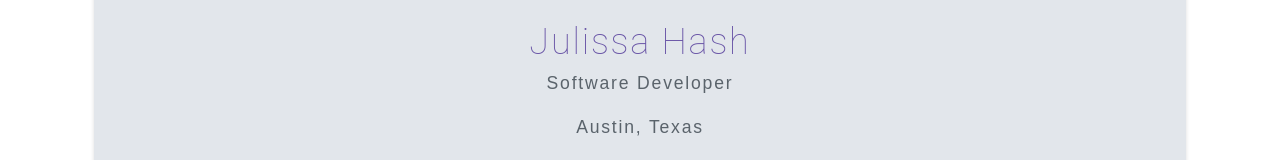
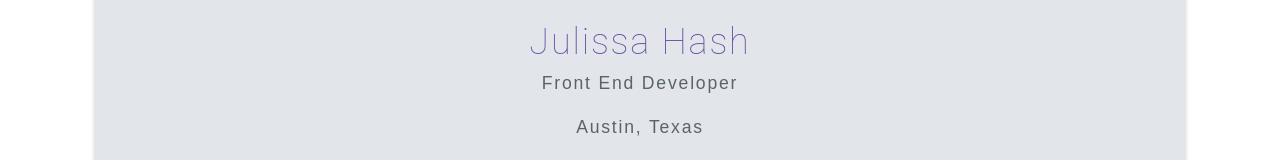
Before and after one commit to yoyachi/full-portfolio, a React (Create React App) app: page / in a window 1280 px wide. Shown: the part 279-439 px from the top of the page. Built offline with nearby package versions, Linux system fonts and the light colour scheme.

Commit message:
Update style

```diff
--- a/src/components/About/index.js
+++ b/src/components/About/index.js
@@ -7,7 +7,7 @@ function About() {
       <div className="card shadow border-0">
         <div>
           <h1 id="about">Julissa Hash</h1>
-          <p>Software Developer</p>
+          <p>Front End Developer</p>
           <p>Austin, Texas</p>
         </div>
         <div className="image1">
```
Also changed, not shown: src/components/Footer/index.js (+0 -34 lines).
